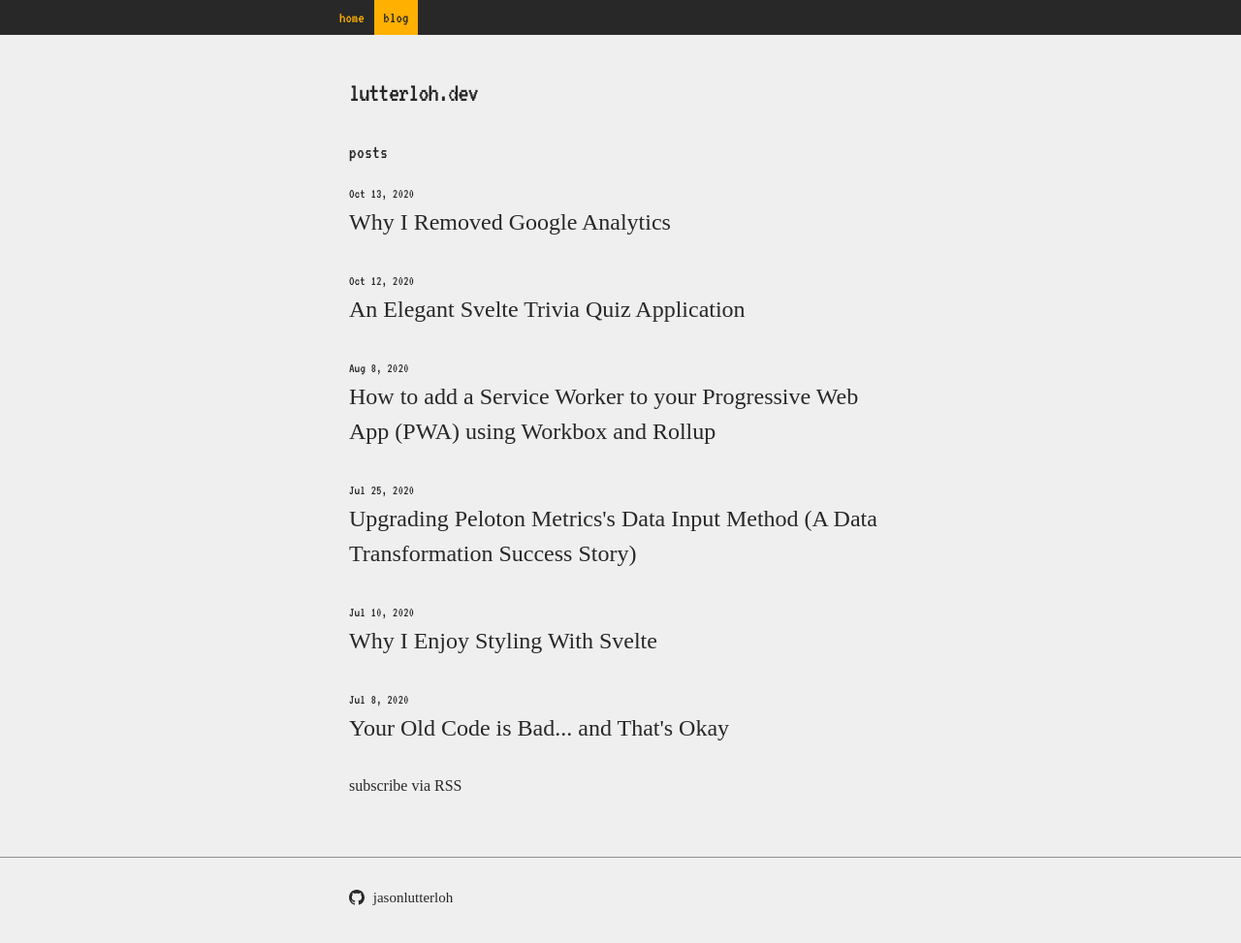
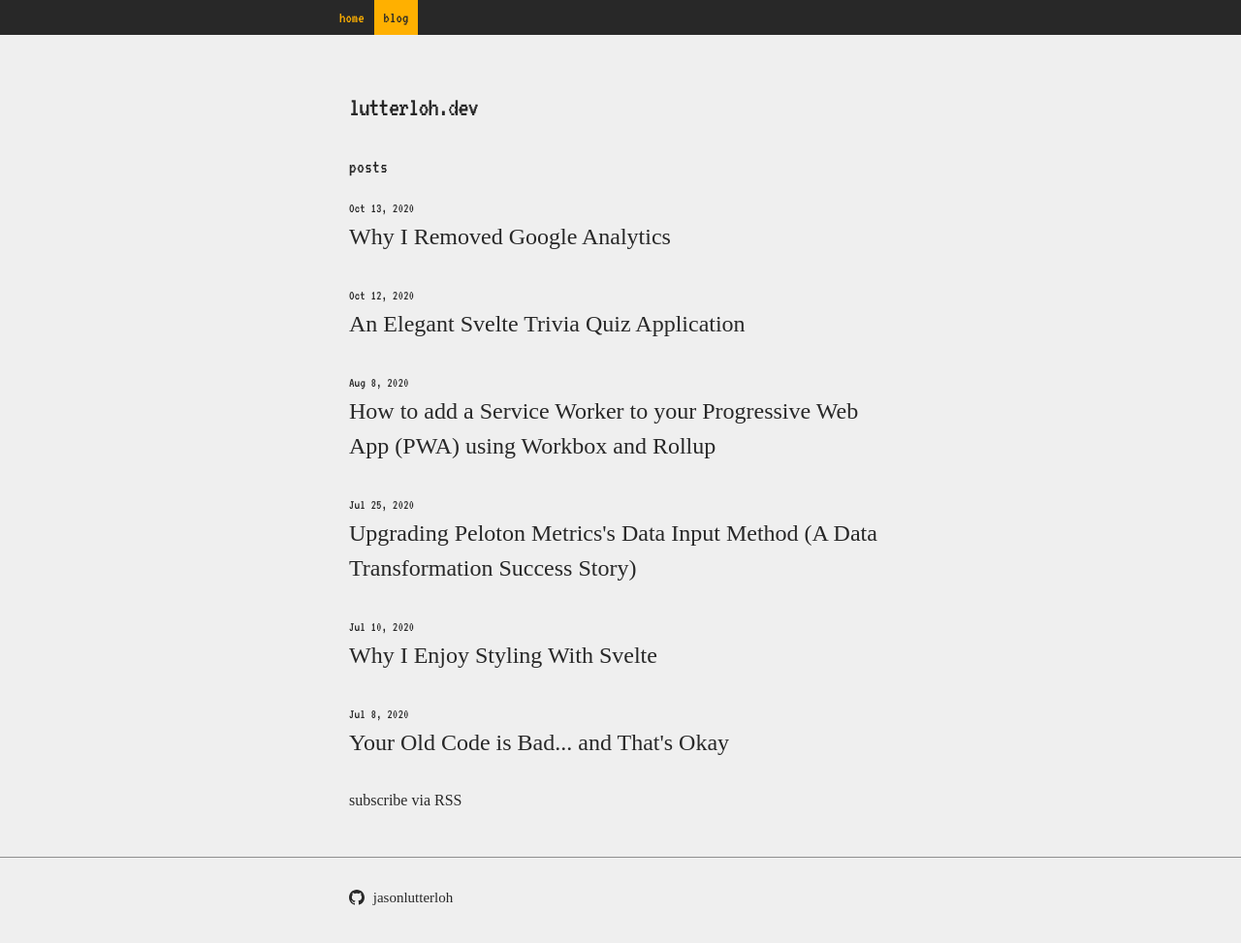
Before and after one commit to jasonlutterloh/jasonlutterloh.github.io, a Jekyll site: the page built from index.markdown, in a window 1280 px wide and 997 px high. Shown: the top 973 px of the window at 97% size. Built offline with Jekyll 4.4.1, drawn with Linux system fonts in a browser that asks for light colours.

Commit message:
Fixing Bing Webmaster Errors

```diff
--- a/_config.yml
+++ b/_config.yml
@@ -21,7 +21,7 @@
 title: lutterloh.dev
 tagline: Blog
 email:
-description: Blog
+description: Blog by Jason Lutterloh | lutterloh.dev
 baseurl: "" # the subpath of your site, e.g. /blog
 url: "https://blog.lutterloh.dev" # the base hostname & protocol for your site, e.g. http://example.com
 logo: /assets/favicon@2x.png
--- a/_includes/header.html
+++ b/_includes/header.html
@@ -3,7 +3,7 @@
   <div class="wrapper">
     {%- assign default_paths = site.pages | map: "path" -%}
     {%- assign page_paths = site.header_pages | default: default_paths -%}
-    <a class="site-title" rel="author" href="{{ "/" | relative_url }}">{{ site.title | escape }}</a>
+    <h1><a class="site-title" rel="author" href="{{ "/" | relative_url }}">{{ site.title | escape }}</a></h1>
   </div>
   {%- include nav.html -%}
 </header>
```
